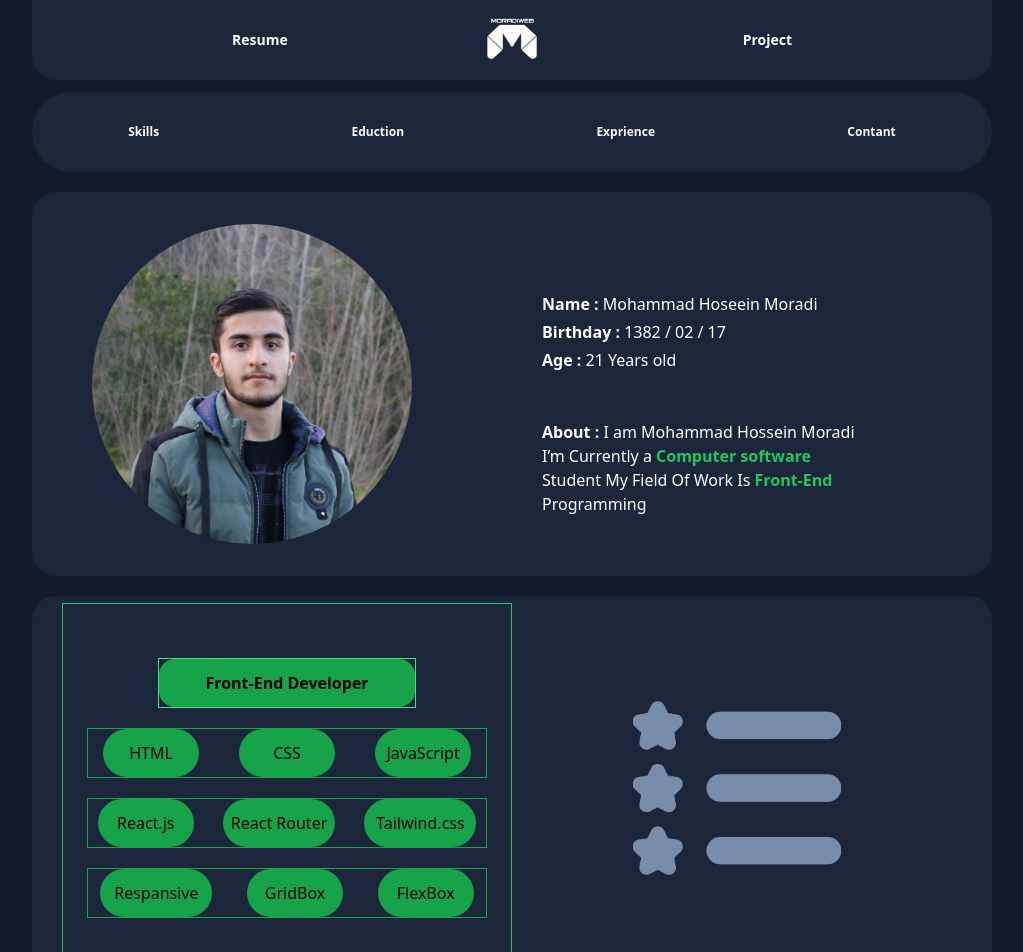
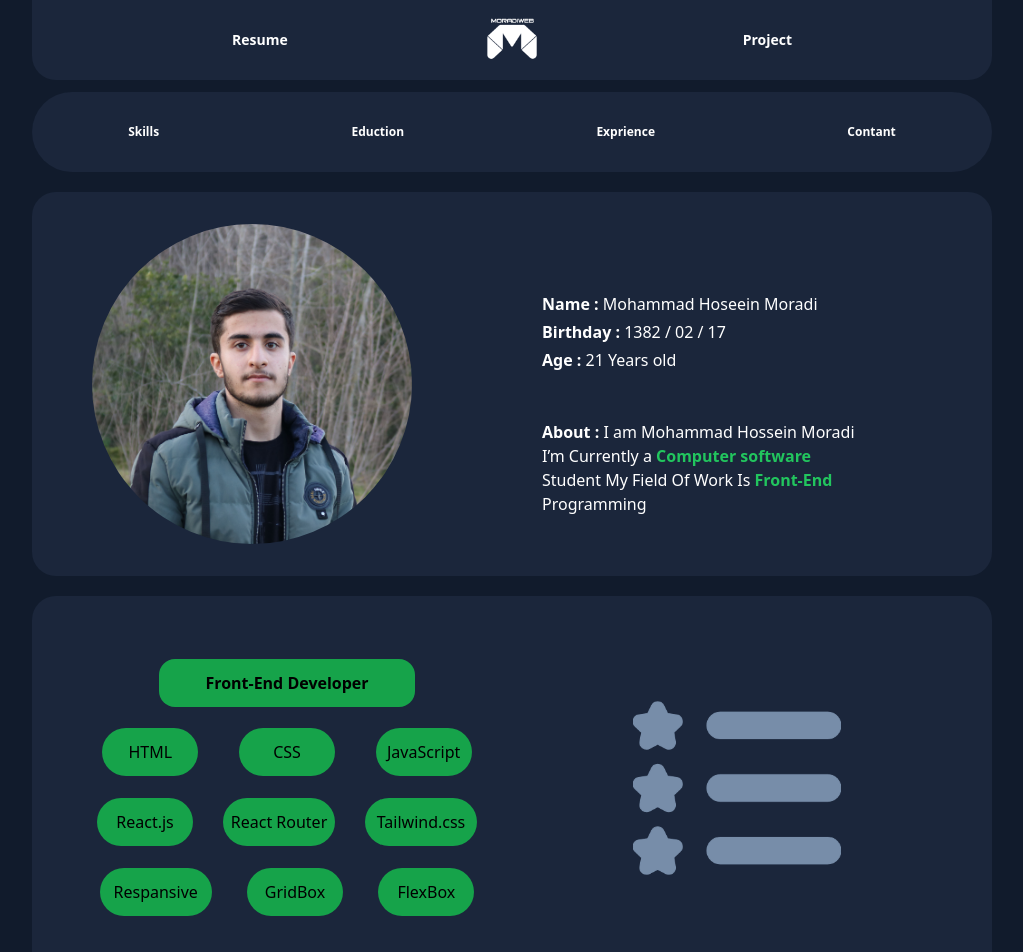
Before and after one commit to moradiweb-ir/moradiweb.ir, a React (Vite) app: page / in a window 1280 px wide. Shown: the top 952 px of the page, without its empty margins (128-1151 px from the left). Built offline with nearby package versions, Linux system fonts and the light colour scheme.

Commit message:
Remove border BoxSkills

```diff
--- a/src/components/BoxSkills/Box_skills.jsx
+++ b/src/components/BoxSkills/Box_skills.jsx
@@ -12,13 +12,13 @@ export default function BoxSkills() {
             <div className="flex flex-row items-center justify-center w-[500px] h-[150px]  max-md:h-[160px] max-md:w-[180px] max-lg:h-[160px] max-lg:w-[180px] max-xl:h-[160px] max-xl:w-[180px] ">
               <img className="flex  w-52 h-52 " src={Image_Skills} alt="" />
             </div>
-            <div className="flex flex-col w-[500px] h-[370px] border border-green-500  justify-center items-center max-md:w-[300px]  ">
-              <div className=" flex  flex-col justify-center border border-green-400 ">
+            <div className="flex flex-col w-[500px] h-[370px]   justify-center items-center max-md:w-[300px]  ">
+              <div className=" flex  flex-col justify-center   ">
                 <p className="flex  flex-col items-center justify-center rounded-2xl font-bold  w-64 h-12 bg-green-600 max-md:w-45 max-md:h-10 max-xl:mt-10">
                   Front-End Developer
                 </p>
               </div>
-              <div className="flex flex-row justify-around items-center w-[400px] h-[50px] border border-green-600 mt-5 max-md:w-[300px] ">
+              <div className="flex flex-row justify-around items-center w-[400px] h-[50px] mt-5 max-md:w-[300px] ">
                 <p className="flex flex-row justify-center items-center bg-green-600 w-24 h-12 rounded-full max-md:w-16 max-md:h-8 max-md:text-[14px] max-md:font-bold ">
                   HTML
                 </p>
@@ -29,7 +29,7 @@ export default function BoxSkills() {
                   JavaScript
                 </p>
               </div>
-              <div className="flex flex-row justify-around items-center w-[400px] h-[50px] border border-green-600 mt-5 max-md:w-[300px]">
+              <div className="flex flex-row justify-around items-center w-[400px] h-[50px]  mt-5 max-md:w-[300px]">
                 <p className="flex flex-row justify-center items-center bg-green-600 w-24 h-12 rounded-full max-md:w-18 max-md:h-8 max-md:text-[14px] max-md:font-bold  ">
                   React.js
                 </p>
@@ -40,7 +40,7 @@ export default function BoxSkills() {
                   Tailwind.css
                 </p>
               </div>
-              <div className="flex flex-row justify-around items-center w-[400px] h-[50px] border border-green-600 mt-5 max-md:w-[300px] ">
+              <div className="flex flex-row justify-around items-center w-[400px] h-[50px]  mt-5 max-md:w-[300px] ">
                 <p className="flex flex-row justify-center items-center bg-green-600 w-28  h-12 rounded-full max-md:w-17    max-md:h-8 max-md:text-[14px] max-md:font-bold ">
                   Respansive
                 </p>
```
